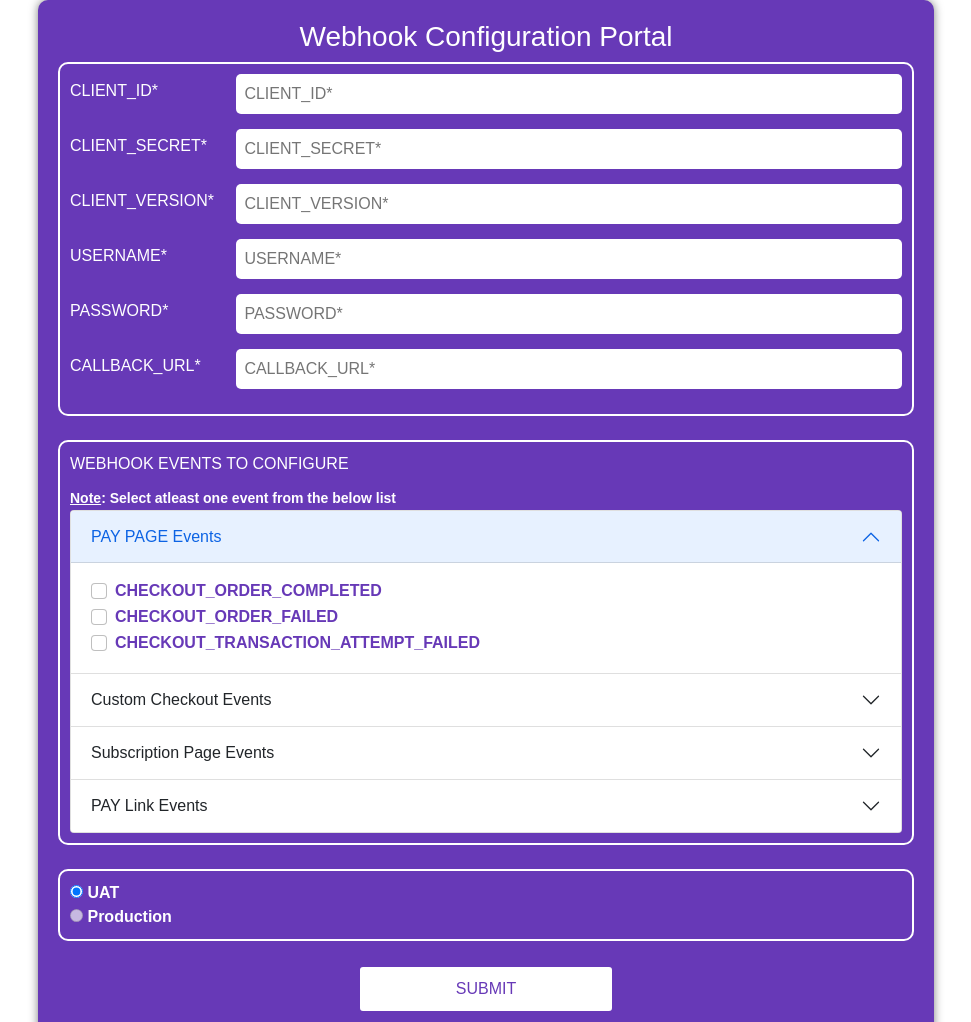
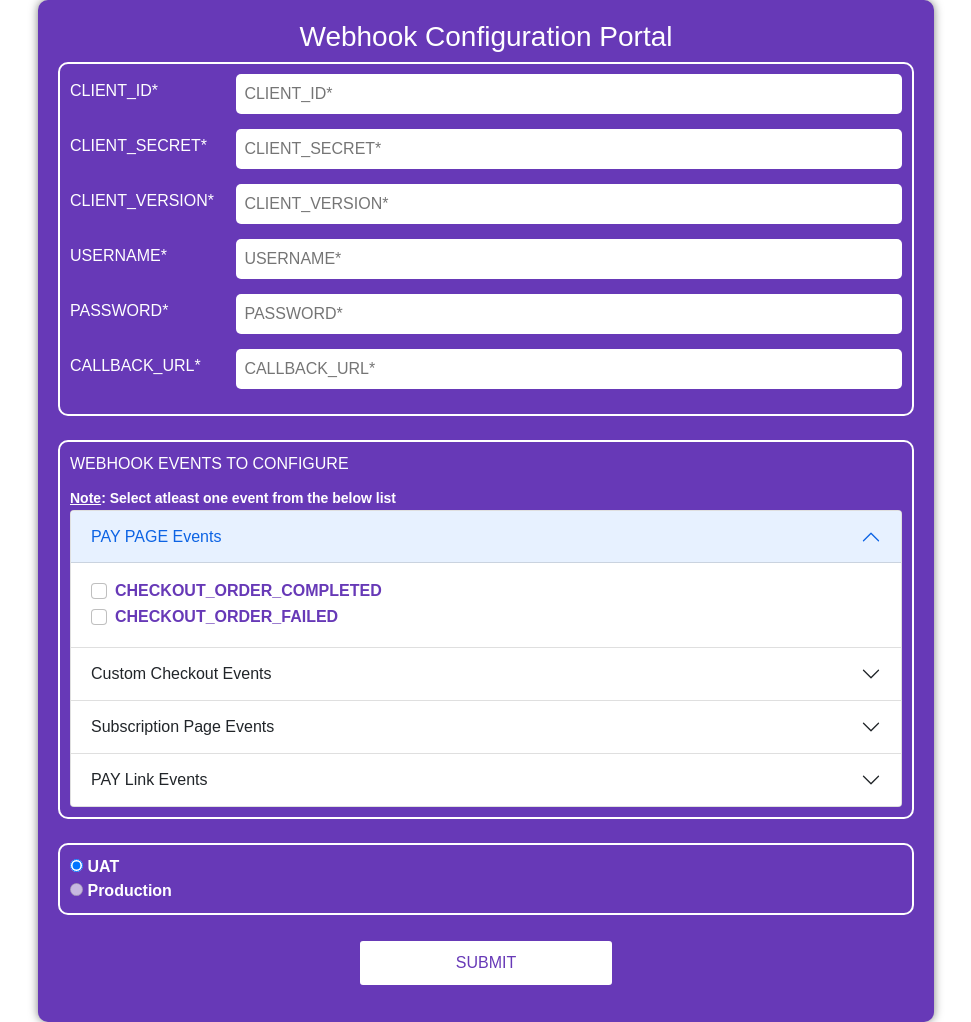
Before and after one commit to Pramod-tg/Webhook-Config-Portal, a plain HTML site: page index.html in a window 1280 px wide. Shown: the top 1022 px of the page, without its empty margins (154-1125 px from the left). Drawn offline with nearby package versions, Linux system fonts and the light colour scheme.

Commit message:
Standard Checkout Events updated

```diff
--- a/index.html
+++ b/index.html
@@ -153,13 +153,6 @@
                                 CHECKOUT_ORDER_FAILED
                             </label>
                         </div>
-                        <div class="form-check">
-                            <input class="form-check-input" type="checkbox" id="webhook_events" name="webhook_events[]" value="CHECKOUT_TRANSACTION_ATTEMPT_FAILED">
-                            <label class="form-check-label" for="webhook_events">
-                                CHECKOUT_TRANSACTION_ATTEMPT_FAILED
-                            </label>
-                        </div>
-
                       </div>
                     </div>
                   </div>
```
